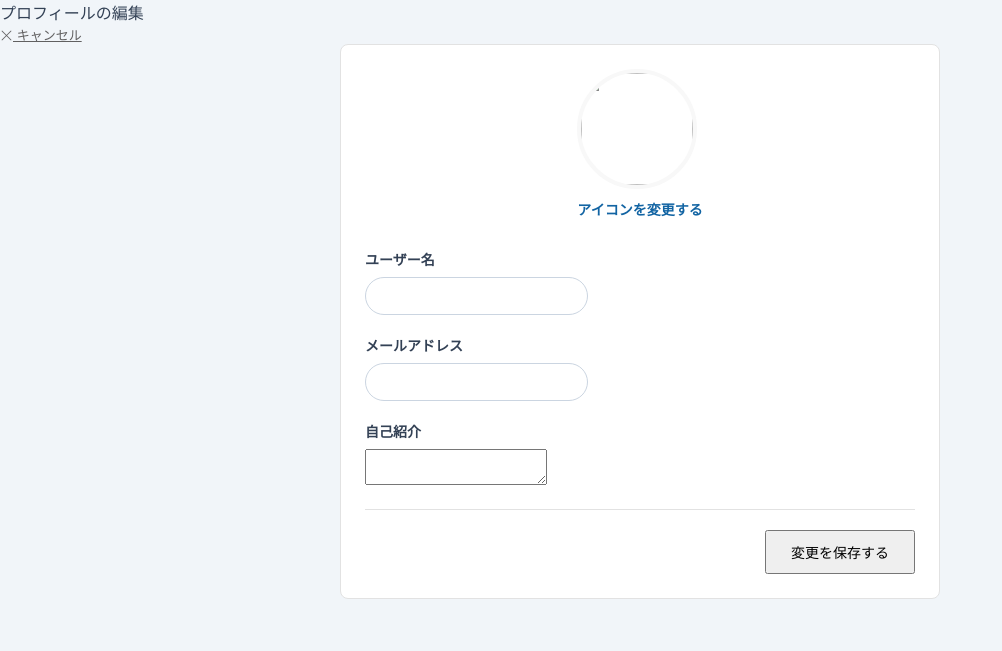
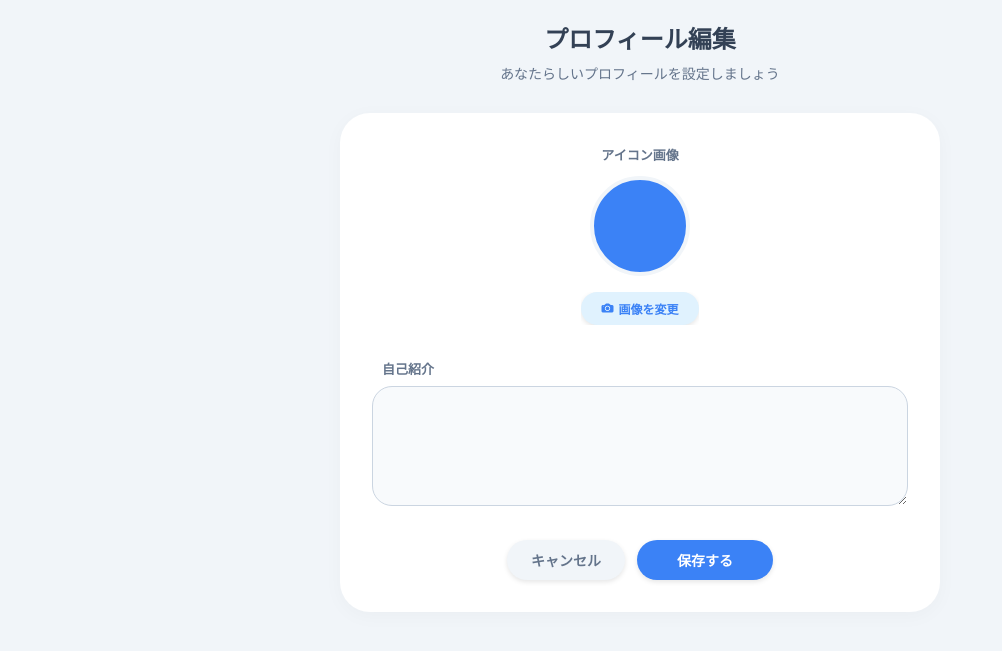
Before and after one commit to HJ-jyo/practice-webapp, a Django app: template tasks/templates/users/profile_edit.html in a window 1280 px wide. Shown: the top 651 px of the page, without its empty margins (0-1002 px from the left). Run offline with Django 3.2, Linux system fonts and the light colour scheme; the template is opened without the code that fills it, so the values that code supplies are empty, except form fields; tables that the repository leaves empty hold one stand-in row (values such as "Sample post"); form fields are guessed from the names that the template uses; some libraries are stand-ins or nearby versions.

Commit message:
招待一覧とプロフィール編集画面のデザインを最適化

```diff
--- a/tasks/templates/users/profile_edit.html
+++ b/tasks/templates/users/profile_edit.html
@@ -1,91 +1,91 @@
 {% extends 'base.html' %}
-{% load static %}
 
 {% block content %}
-<div class="p-view-header">
-    <div style="display:flex; align-items:center; gap:10px;">
-        <span class="p-channel-name">プロフィールの編集</span>
+<div style="max-width: 600px; margin: 0 auto; width: 100%; padding-bottom: 40px;">
+
+    <div style="text-align: center; margin-bottom: 30px;">
+        <h2 style="font-size: 24px; font-weight: 800; color: var(--text-main); margin-bottom: 8px;">
+            プロフィール編集
+        </h2>
+        <p style="color: var(--text-sub); font-size: 14px; margin: 0;">
+            あなたらしいプロフィールを設定しましょう
+        </p>
     </div>
-    <a href="{% url 'profile' %}" style="font-size:13px; color:#616061;">
-        <i class="bi bi-x-lg"></i> キャンセル
-    </a>
-</div>
 
-<div class="p-view-body">
-    <div style="max-width: 600px; margin: 0 auto; background:white; border:1px solid #E2E2E2; border-radius:8px; padding:24px;">
-
+    <div style="background: white; border-radius: 30px; padding: 32px; box-shadow: 0 4px 20px rgba(0,0,0,0.03);">
         <form method="post" enctype="multipart/form-data">
             {% csrf_token %}
 
-            <div style="display: flex; flex-direction: column; align-items: center; margin-bottom: 30px;">
-                <label for="id_icon" style="cursor: pointer; position: relative; group;">
+            <div style="text-align: center; margin-bottom: 30px;">
+                <label style="display: block; margin-bottom: 12px; font-weight: 700; font-size: 13px; color: var(--text-sub);">アイコン画像</label>
 
-                    <div class="c-avatar" style="width: 120px; height: 120px; border-radius: 50%; overflow: hidden; border: 4px solid #f8f8f8; position: relative;">
-                        <img id="icon-preview"
-                             src="{% if user.profile.icon %}{{ user.profile.icon.url }}{% else %}https://via.placeholder.com/150/E01E5A/FFFFFF?text={{ user.username|slice:':1' }}{% endif %}"
-                             style="width: 100%; height: 100%; object-fit: cover;">
+                <div style="width: 100px; height: 100px; margin: 0 auto 16px; border-radius: 50%; background: var(--accent-color); color: white; display: flex; align-items: center; justify-content: center; font-size: 32px; overflow: hidden; border: 4px solid #f1f5f9;">
+                    {% if user.profile.icon %}
+                        <img src="{{ user.profile.icon.url }}" style="width:100%; height:100%; object-fit:cover;" id="icon-preview">
+                    {% else %}
+                        <span id="icon-placeholder">{{ user.username|slice:":1" }}</span>
+                        <img id="icon-preview" style="width:100%; height:100%; object-fit:cover; display:none;">
+                    {% endif %}
+                </div>
 
-                        <div class="icon-overlay" style="position: absolute; top: 0; left: 0; width: 100%; height: 100%; background: rgba(0,0,0,0.4); display: flex; align-items: center; justify-content: center; opacity: 0; transition: 0.2s;">
-                            <i class="bi bi-camera-fill" style="color: white; font-size: 30px;"></i>
-                        </div>
-                    </div>
-
-                    <div style="text-align: center; margin-top: 10px; color: #1264A3; font-weight: bold; font-size: 14px;">
-                        アイコンを変更する
-                    </div>
-                </label>
-
-                <div style="display: none;">
-                    {{ p_form.icon }}
+                <div style="position: relative; overflow: hidden; display: inline-block;">
+                    <button type="button" class="btn" style="background: #e0f2fe; color: var(--accent-color); padding: 8px 20px; font-size: 12px;">
+                        <i class="bi bi-camera-fill" style="margin-right: 5px;"></i> 画像を変更
+                    </button>
+                    <input type="file" name="icon" accept="image/*" onchange="previewImage(this)" style="position: absolute; left: 0; top: 0; opacity: 0; width: 100%; height: 100%; cursor: pointer;">
                 </div>
             </div>
-            <div style="margin-bottom:20px;">
-                <label style="display:block; font-weight:700; font-size:14px; margin-bottom:8px;">ユーザー名</label>
-                {{ u_form.username }}
+
+            <div style="margin-bottom: 30px;">
+                <label style="display:block; font-weight:700; margin-bottom:8px; font-size:13px; color:var(--text-sub); margin-left: 10px;">自己紹介</label>
+                {{ form.bio }}
             </div>
 
-            <div style="margin-bottom:20px;">
-                <label style="display:block; font-weight:700; font-size:14px; margin-bottom:8px;">メールアドレス</label>
-                {{ u_form.email }}
-            </div>
-
-            <div style="margin-bottom:20px;">
-                <label style="display:block; font-weight:700; font-size:14px; margin-bottom:8px;">自己紹介</label>
-                {{ p_form.bio }}
-            </div>
-
-            <div style="border-top:1px solid #E2E2E2; padding-top:20px; display:flex; justify-content:flex-end;">
-                <button type="submit" class="c-btn-primary" style="padding:10px 24px; font-size:14px;">
-                    変更を保存する
-                </button>
+            <div style="display: flex; gap: 12px; justify-content: center;">
+                <a href="{% url 'profile' %}" class="btn" style="background: #f1f5f9; color: var(--text-sub);">キャンセル</a>
+                <button type="submit" class="btn btn-primary" style="padding: 10px 40px;">保存する</button>
             </div>
         </form>
+    </div>
 
-    </div>
 </div>
 
+<script>
+    function previewImage(input) {
+        if (input.files && input.files[0]) {
+            var reader = new FileReader();
+            reader.onload = function(e) {
+                var preview = document.getElementById('icon-preview');
+                var placeholder = document.getElementById('icon-placeholder');
+
+                preview.src = e.target.result;
+                preview.style.display = 'block';
+                if(placeholder) placeholder.style.display = 'none';
+            }
+            reader.readAsDataURL(input.files[0]);
+        }
+    }
+</script>
+
 <style>
-    /* ラベルにホバーしたら、中のオーバーレイを表示 */
-    label:hover .icon-overlay {
-        opacity: 1 !important;
+    /* テキストエリアのスタイル調整 */
+    textarea {
+        width: 100%;
+        padding: 16px;
+        border: 1px solid #cbd5e1;
+        border-radius: 20px; /* 少し角丸を緩める */
+        background: #f8fafc;
+        font-size: 14px;
+        outline: none;
+        transition: 0.2s;
+        min-height: 120px;
+        resize: vertical;
+        box-sizing: border-box;
+    }
+    textarea:focus {
+        border-color: var(--accent-color);
+        background: white;
+        box-shadow: 0 0 0 4px rgba(59, 130, 246, 0.1);
     }
 </style>
-
-<script>
-    // Djangoが生成するファイル入力のIDは通常 id_icon です
-    const fileInput = document.getElementById('id_icon');
-    const previewImg = document.getElementById('icon-preview');
-
-    fileInput.addEventListener('change', function(e) {
-        const file = e.target.files[0];
-        if (file) {
-            const reader = new FileReader();
-            reader.onload = function(e) {
-                // 画像のsrcを読み込んだデータに書き換え
-                previewImg.src = e.target.result;
-            }
-            reader.readAsDataURL(file);
-        }
-    });
-</script>
 {% endblock %}
```
Also changed, not shown: tasks/templates/tasks/invitation_list.html (+39 -40 lines).
